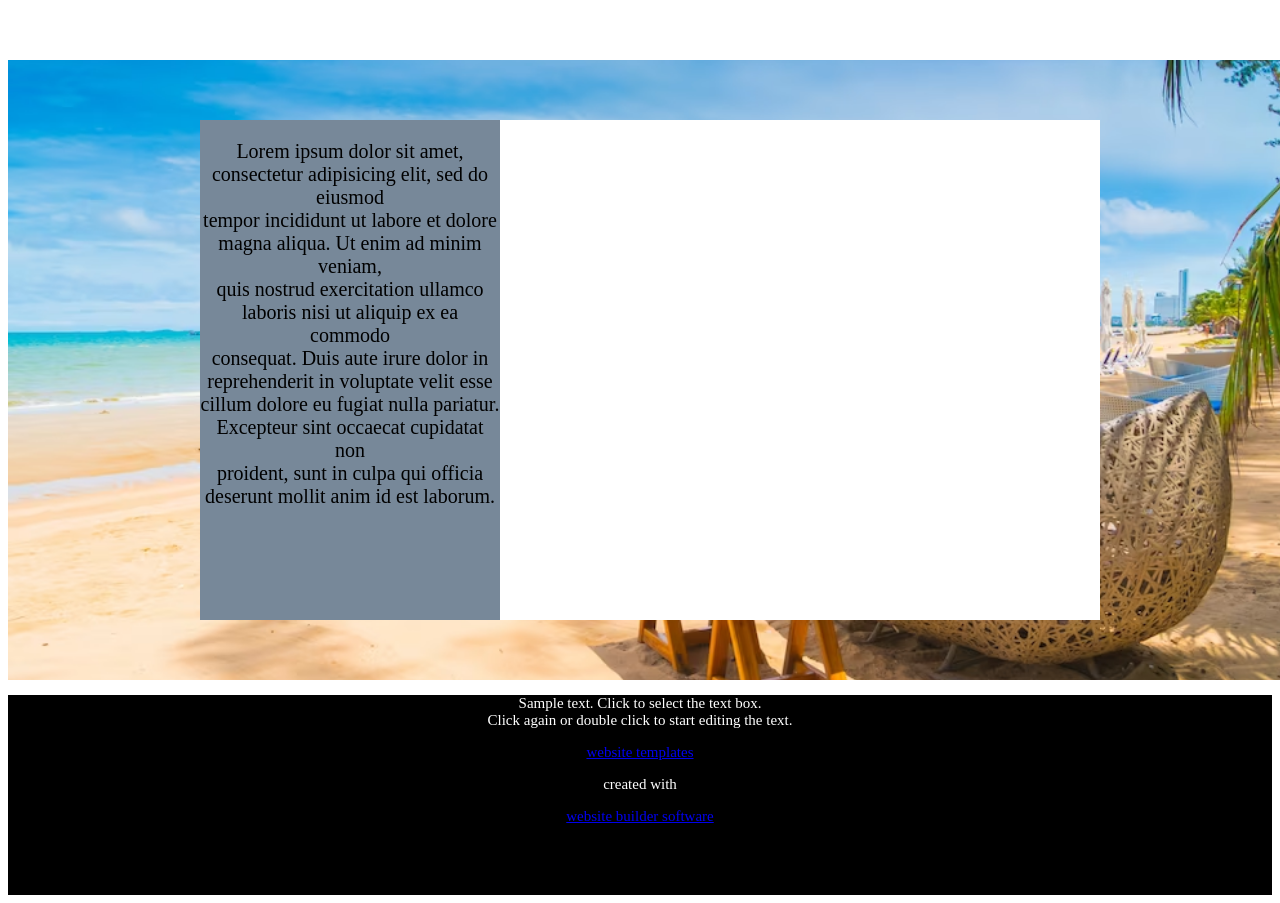
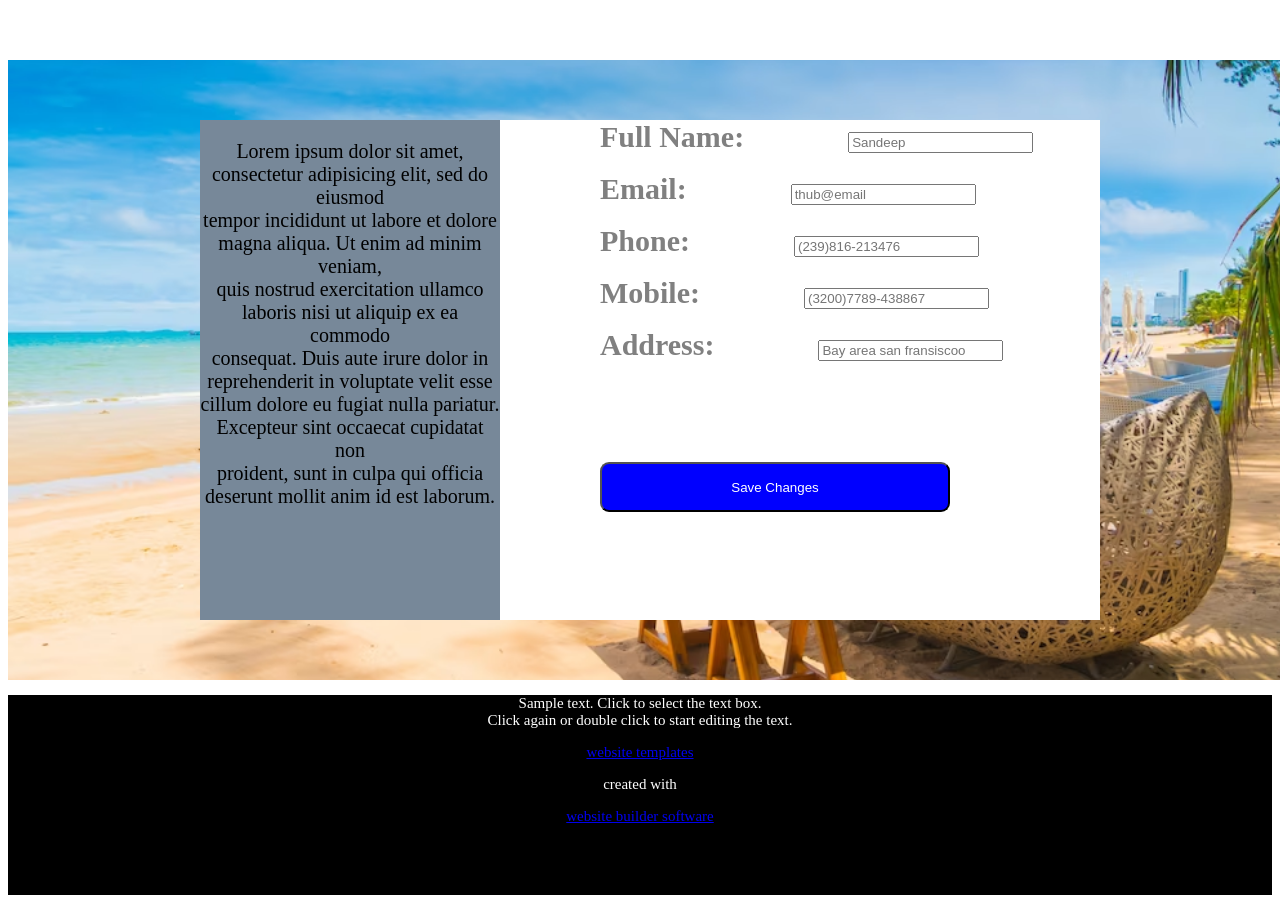
Before and after one commit to SandeepAketi/capstoneproject1, a plain HTML site: page Capstone Project-1/project/index.html in a window 1280 px wide. Shown: the part 5060-5963 px from the top of the page. Drawn offline with Linux system fonts and the light colour scheme.

Commit message:
index.html

```diff
--- a/Capstone Project-1/project/index.html
+++ b/Capstone Project-1/project/index.html
@@ -172,6 +172,32 @@
 	    		cillum dolore eu fugiat nulla pariatur. Excepteur sint occaecat cupidatat non<br>
 	    		proident, sunt in culpa qui officia<br> deserunt mollit anim id est laborum.</p>
 	    	</div></center>
+	    	<div class="n3">
+			    <form>
+			    <!-- <span class="div-up-css"> -->
+
+			        <span class="div-up-css">Full Name:</span>
+			        <input type="text" placeholder="Sandeep" class="abc1"><br><br>
+
+			        <span class="div-up-css">Email:</span>
+			        <input type="text" placeholder="thub@email" class="abc2"><br><br>
+
+			        <span class="div-up-css">Phone:</span>
+			        <input type="text" placeholder="(239)816-213476" class="abc3"><br><br>
+
+			        <span class="div-up-css">Mobile:</span>
+			        <input type="text" placeholder="(3200)7789-438867" class="abc4"><br><br>
+
+			        <span class="div-up-css">Address:</span>
+			        <input type="text" placeholder="Bay area san fransiscoo" class="abc5">
+
+			    <!-- </span> -->
+			    </form>
+
+			    <button class="butt-sc">Save Changes</button>
+
+
+	    	</div>
 
     	</div>
 	</div>
@@ -180,5 +206,6 @@
     	<a href="https://nicepage.com/website-templates/preview/we-find-the-hidden-places-1144583?device=desktop">website templates </a><p>created with</p><a href="https://nicepage.com/website-templates/preview/we-find-the-hidden-places-1144583?device=desktop">website builder software</a>
     </div>
 
+
 </body>
 </html>
```
